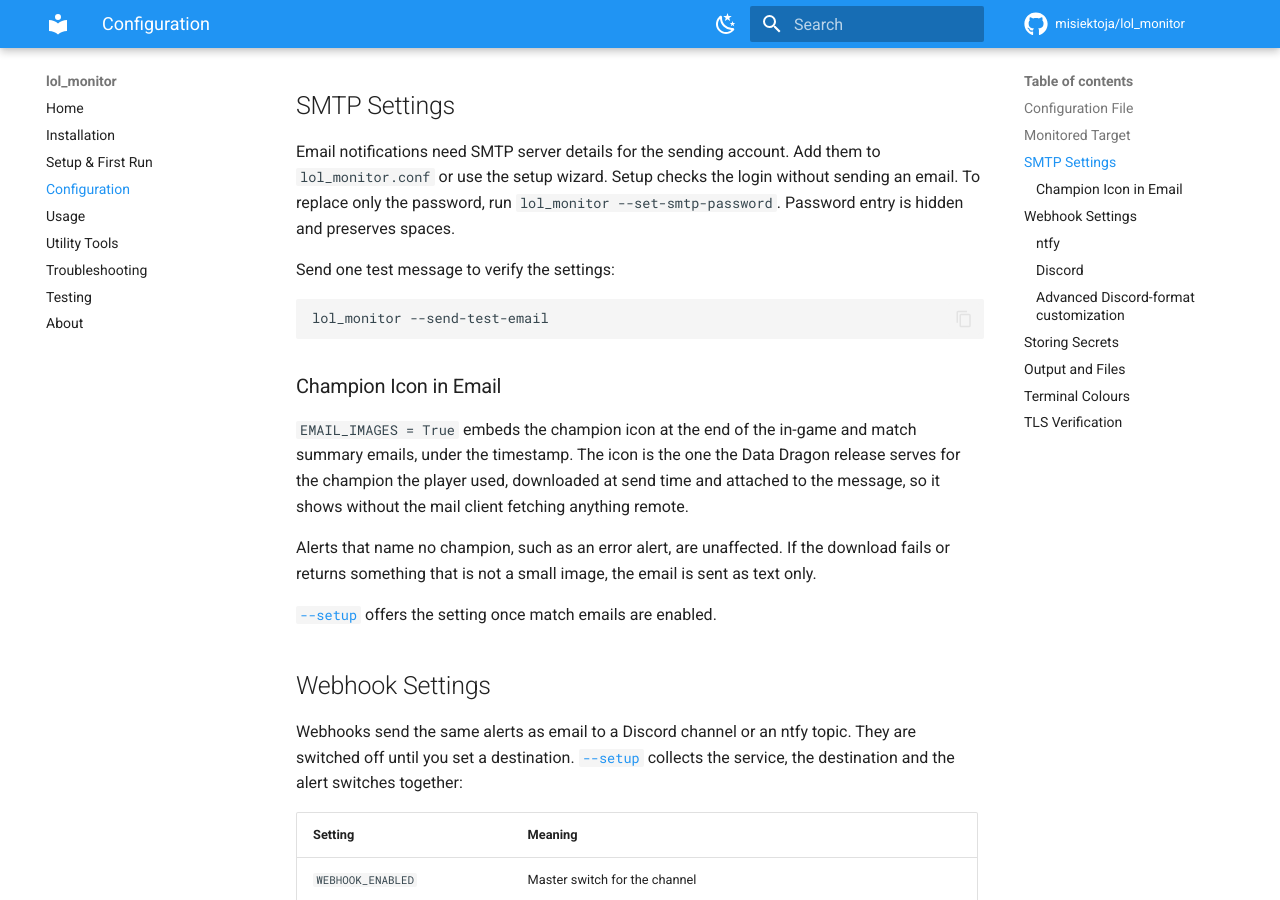
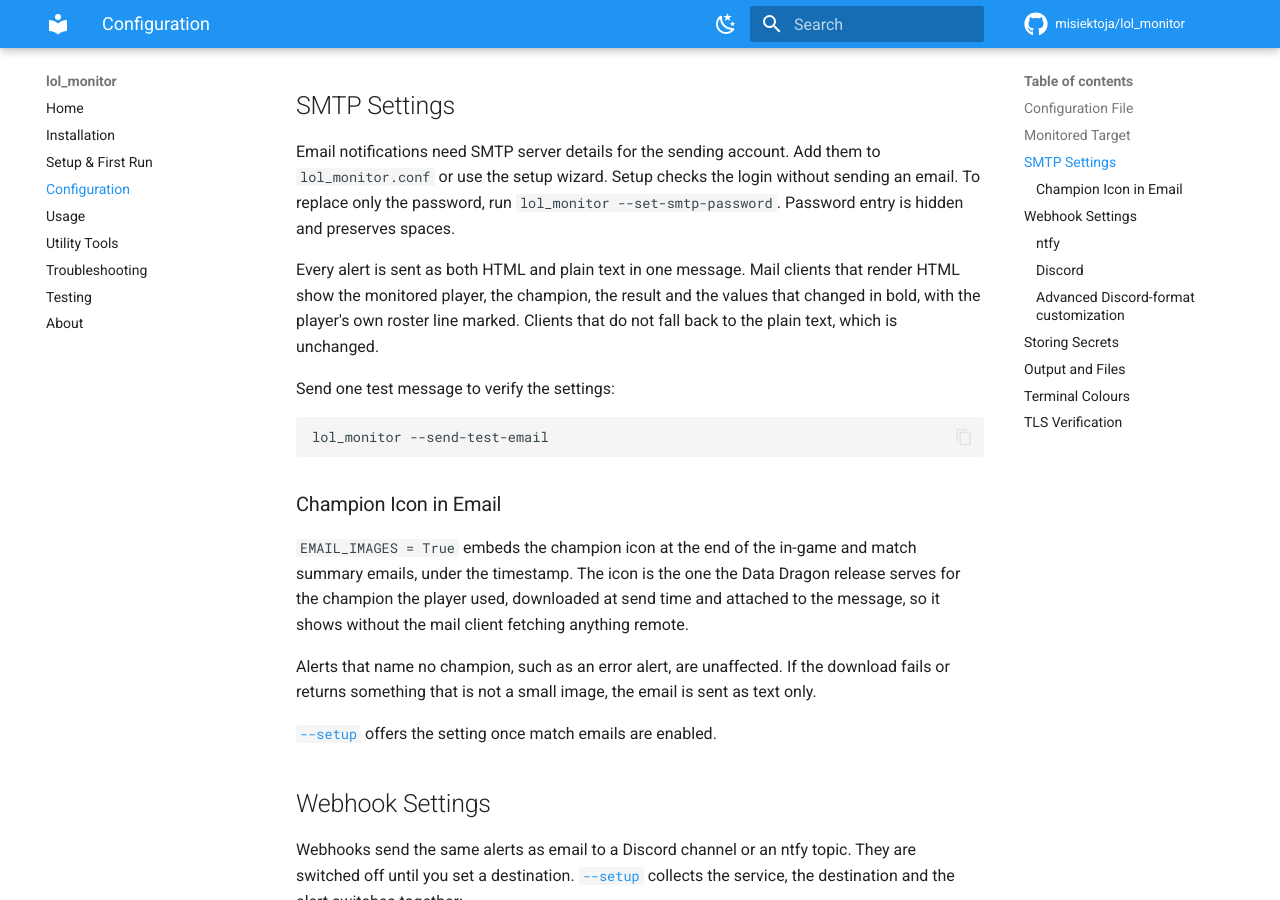
Before and after one commit to misiektoja/lol_monitor, an MkDocs documentation site: the page built from docs/configuration.md, in a window 1280 px wide and 900 px high, scrolled down 1692 px. Built offline with MkDocs 1.6.1 and Material for MkDocs 9.7.7, drawn with Linux system fonts in a browser that asks for light colours; comment, search, counter and statistics services are not loaded.

Commit message:
docs(config): describe the HTML email part every alert carries

```diff
--- a/docs/configuration.md
+++ b/docs/configuration.md
@@ -67,6 +67,8 @@
 ## SMTP Settings
 
 Email notifications need SMTP server details for the sending account. Add them to `lol_monitor.conf` or use the setup wizard. Setup checks the login without sending an email. To replace only the password, run `lol_monitor --set-smtp-password`. Password entry is hidden and preserves spaces.
+
+Every alert is sent as both HTML and plain text in one message. Mail clients that render HTML show the monitored player, the champion, the result and the values that changed in bold, with the player's own roster line marked. Clients that do not fall back to the plain text, which is unchanged.
 
 Send one test message to verify the settings:
 
```
Also changed, not shown: 1 other file.
